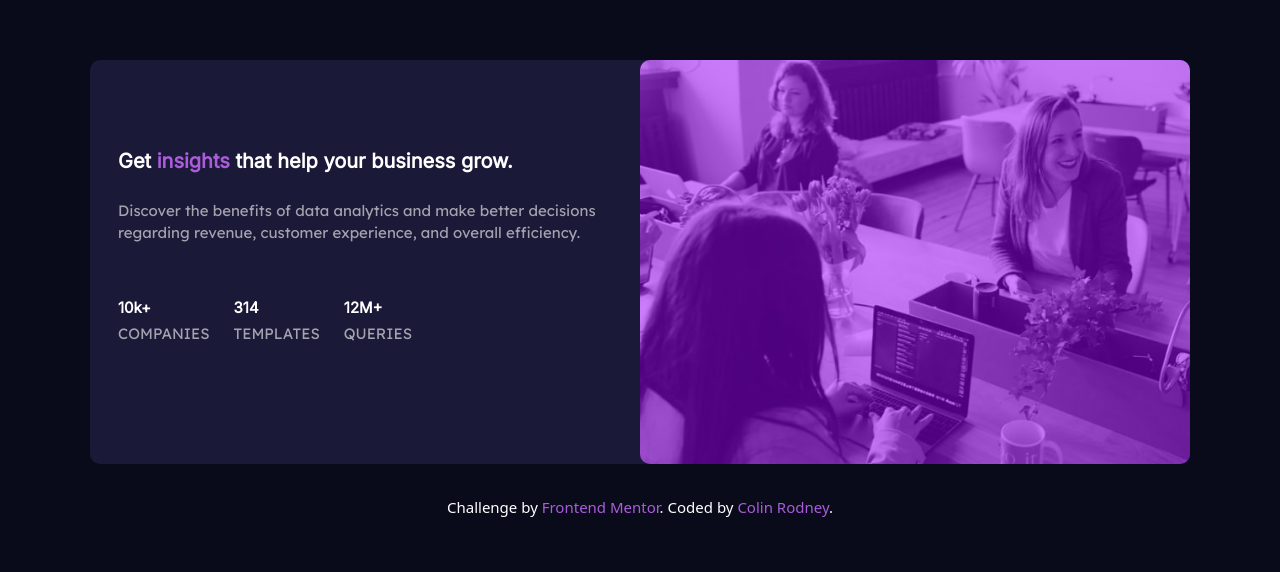
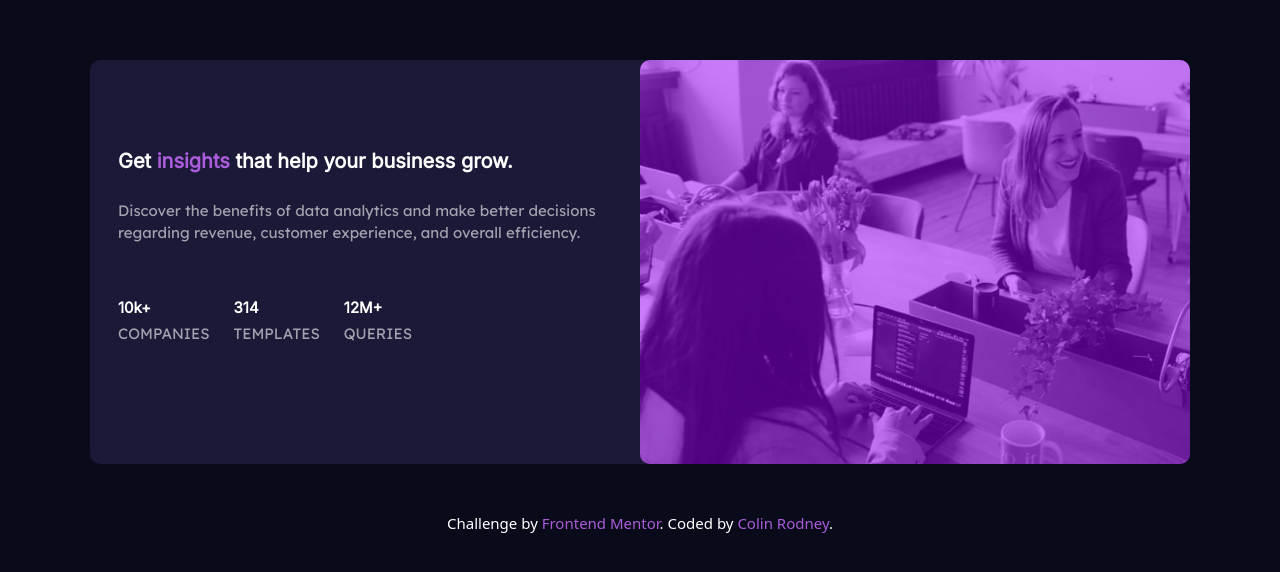
Before and after one commit to colinrodney/frontend-mentor-stats-card, a plain HTML site: page index.html in a window 1280 px wide. Shown: the part 132-704 px from the top of the page. Drawn offline with nearby package versions, Linux system fonts and the light colour scheme.

Commit message:
readded padding to attribution section

```diff
--- a/index.html
+++ b/index.html
@@ -83,7 +83,7 @@
     </div>
     <!-- END: CONTAINER -->
 
-    <div class="attribution text-center mb-5">
+    <div class="attribution text-center mb-5 p-3">
       Challenge by
       <a href="https://www.frontendmentor.io?ref=challenge" target="_blank"
         >Frontend Mentor</a
```
